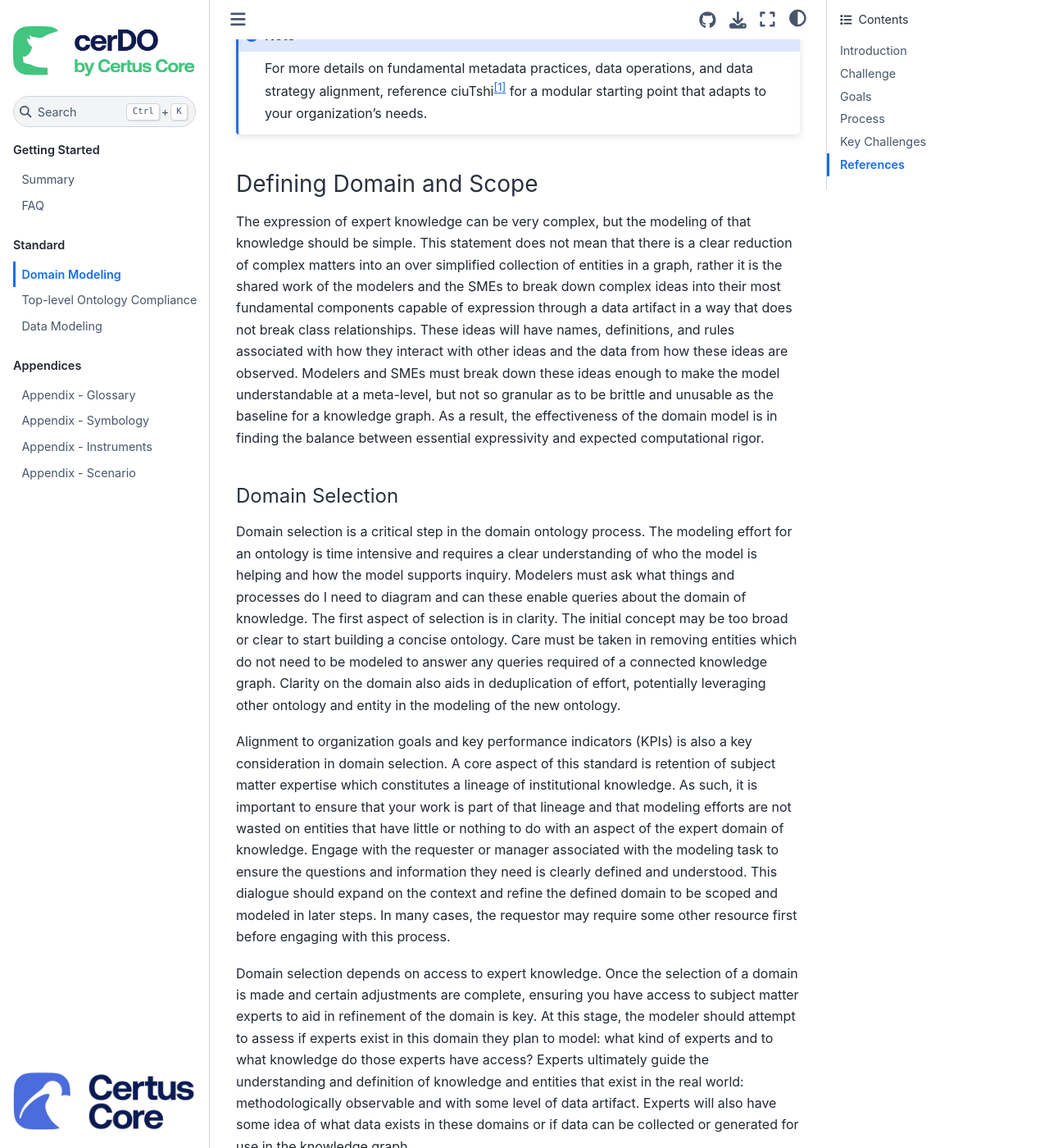
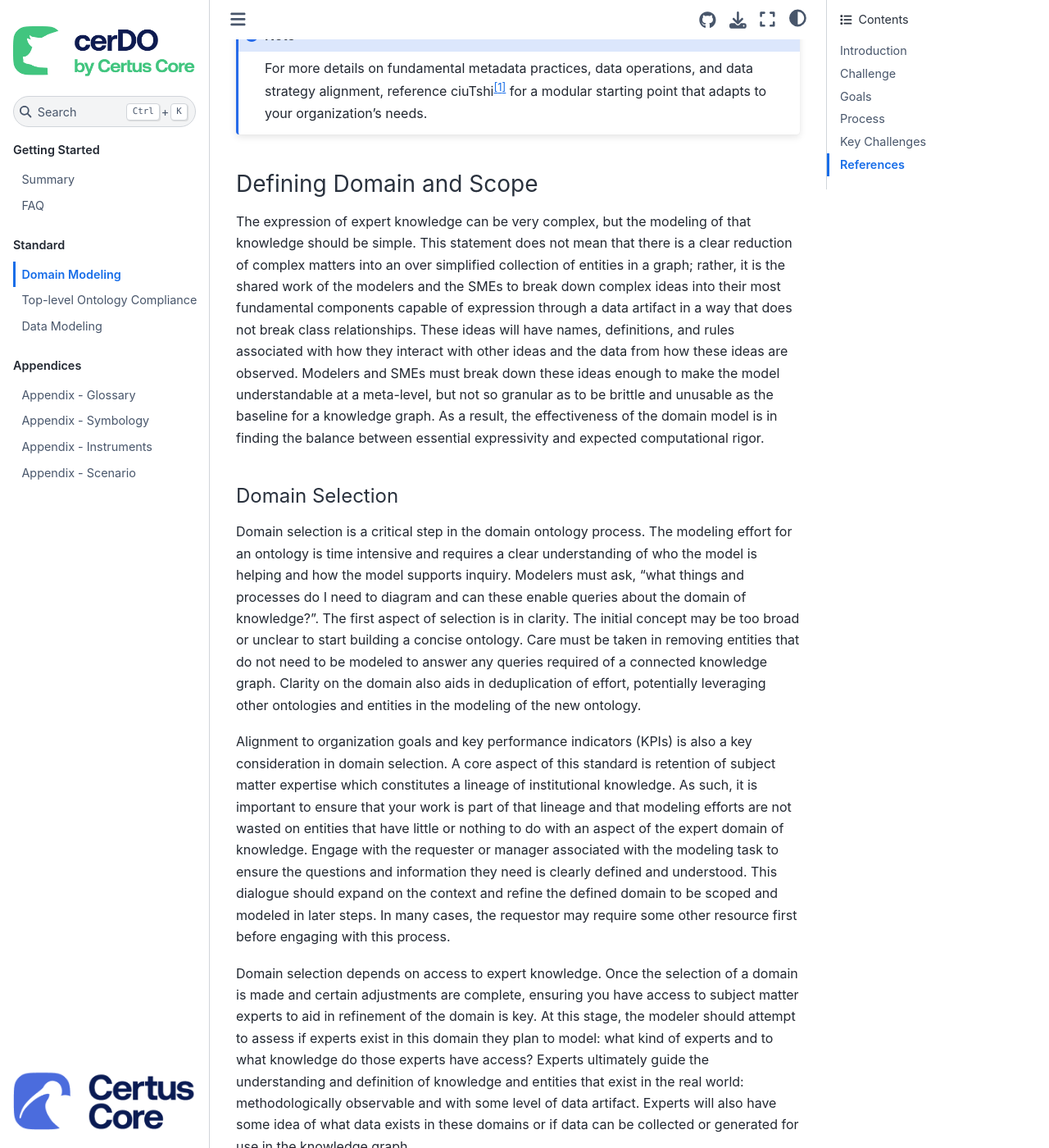
Before and after one commit to CertusGroup/cerdo, a Sphinx documentation site: the page built from docs/source/domain_model.md, in a window 1280 px wide and 1400 px high, scrolled down 3443 px. Shown: the whole window at 82% size. Built offline with Sphinx 7.4.7 and the Sphinx Book theme 1.1.4, drawn with Linux system fonts in a browser that asks for light colours; some of the changed text lies outside the part shown.

Commit message:
Added paragraph regarding rules implementations. Minor edits for punctuation, grammar, and clarity.

```diff
--- a/docs/source/domain_model.md
+++ b/docs/source/domain_model.md
@@ -49,11 +49,11 @@
 
 ### Defining Domain and Scope
 
-The expression of expert knowledge can be very complex, but the modeling of that knowledge should be simple. This statement does not mean that there is a clear reduction of complex matters into an over simplified collection of entities in a graph, rather it is the shared work of the modelers and the SMEs to break down complex ideas into their most fundamental components capable of expression through a data artifact in a way that does not break class relationships. These ideas will have names, definitions, and rules associated with how they interact with other ideas and the data from how these ideas are observed. Modelers and SMEs must break down these ideas enough to make the model understandable at a meta-level, but not so granular as to be brittle and unusable as the baseline for a knowledge graph. As a result, the effectiveness of the domain model is in finding the balance between essential expressivity and expected computational rigor.
+The expression of expert knowledge can be very complex, but the modeling of that knowledge should be simple. This statement does not mean that there is a clear reduction of complex matters into an over simplified collection of entities in a graph; rather, it is the shared work of the modelers and the SMEs to break down complex ideas into their most fundamental components capable of expression through a data artifact in a way that does not break class relationships. These ideas will have names, definitions, and rules associated with how they interact with other ideas and the data from how these ideas are observed. Modelers and SMEs must break down these ideas enough to make the model understandable at a meta-level, but not so granular as to be brittle and unusable as the baseline for a knowledge graph. As a result, the effectiveness of the domain model is in finding the balance between essential expressivity and expected computational rigor.
 
 #### Domain Selection
 
-Domain selection is a critical step in the domain ontology process. The modeling effort for an ontology is time intensive and requires a clear understanding of who the model is helping and how the model supports inquiry. Modelers must ask what things and processes do I need to diagram and can these enable queries about the domain of knowledge. The first aspect of selection is in clarity. The initial concept may be too broad or clear to start building a concise ontology. Care must be taken in removing entities which do not need to be modeled to answer any queries required of a connected knowledge graph. Clarity on the domain also aids in deduplication of effort, potentially leveraging other ontology and entity in the modeling of the new ontology.
+Domain selection is a critical step in the domain ontology process. The modeling effort for an ontology is time intensive and requires a clear understanding of who the model is helping and how the model supports inquiry. Modelers must ask, "what things and processes do I need to diagram and can these enable queries about the domain of knowledge?". The first aspect of selection is in clarity. The initial concept may be too broad or unclear to start building a concise ontology. Care must be taken in removing entities that do not need to be modeled to answer any queries required of a connected knowledge graph. Clarity on the domain also aids in deduplication of effort, potentially leveraging other ontologies and entities in the modeling of the new ontology.
 
 Alignment to organization goals and key performance indicators (KPIs) is also a key consideration in domain selection. A core aspect of this standard is retention of subject matter expertise which constitutes a lineage of institutional knowledge. As such, it is important to ensure that your work is part of that lineage and that modeling efforts are not wasted on entities that have little or nothing to do with an aspect of the expert domain of knowledge. Engage with the requester or manager associated with the modeling task to ensure the questions and information they need is clearly defined and understood. This dialogue should expand on the context and refine the defined domain to be scoped and modeled in later steps. In many cases, the requestor may require some other resource first before engaging with this process.
 
@@ -111,7 +111,7 @@
 
 ### Defining Schema
 
-Following the establishment of the domain model and its scope including a metadata model, entity model, and TLO-alignment plan, an initial schema should be drafted to establish the link between the domain model and the data architecture that will support its use. There are several ways in which a domain model can be represented, accessed, and used to answer question within a domain of knowledge. Drafting a schema based on the known scale, range, size, and complexity of the domain model will help in building a data engineering solution that supports it sustained use. The information including data sources, data types, and query requirements will aid in overall drafting of the schema and the implementation layer to be built in its support.
+Following the establishment of the domain model and its scope including a metadata model, entity model, and TLO-alignment plan, an initial schema should be drafted to establish the link between the domain model and the data architecture that will support its use. There are several ways in which a domain model can be represented, accessed, and used to answer questions within a domain of knowledge. Drafting a schema based on the known scale, range, size, and complexity of the domain model will help in building a data engineering solution that supports it sustained use. The information including data sources, data types, and query requirements will aid in overall drafting of the schema and the implementation layer to be built in its support.
 
 ## Key Challenges
 
```
Also changed, not shown: docs/source/data_model.md (+3 -1 lines).
